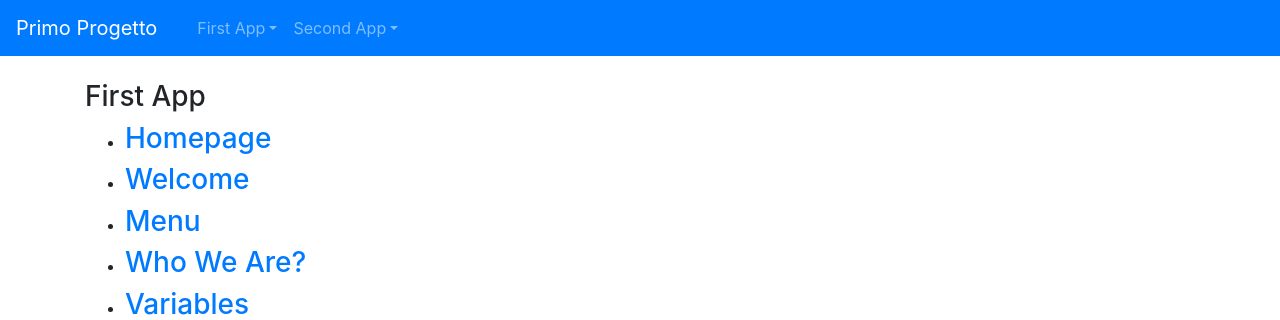
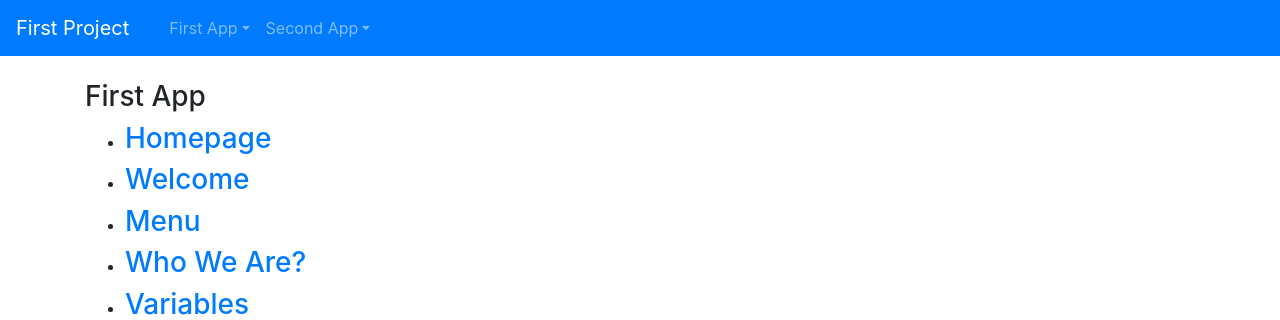
Before and after one commit to miketango-py/first_project, a Django app: page / in a window 1280 px wide. Shown: the top 320 px of the page. Run offline with Django 3.2, Linux system fonts and the light colour scheme.

Commit message:
Update index.html

```diff
--- a/first_app/templates/index.html
+++ b/first_app/templates/index.html
@@ -9,7 +9,7 @@
   <body>
 
     <nav class="navbar navbar-expand-lg navbar-dark bg-primary">
-      <a class="navbar-brand" href="/">Primo Progetto</a>
+      <a class="navbar-brand" href="/">First Project</a>
       <button class="navbar-toggler" type="button" data-toggle="collapse" data-target="#navbarSupportedContent" aria-controls="navbarSupportedContent" aria-expanded="false" aria-label="Toggle navigation">
         <span class="navbar-toggler-icon"></span>
       </button>
```
